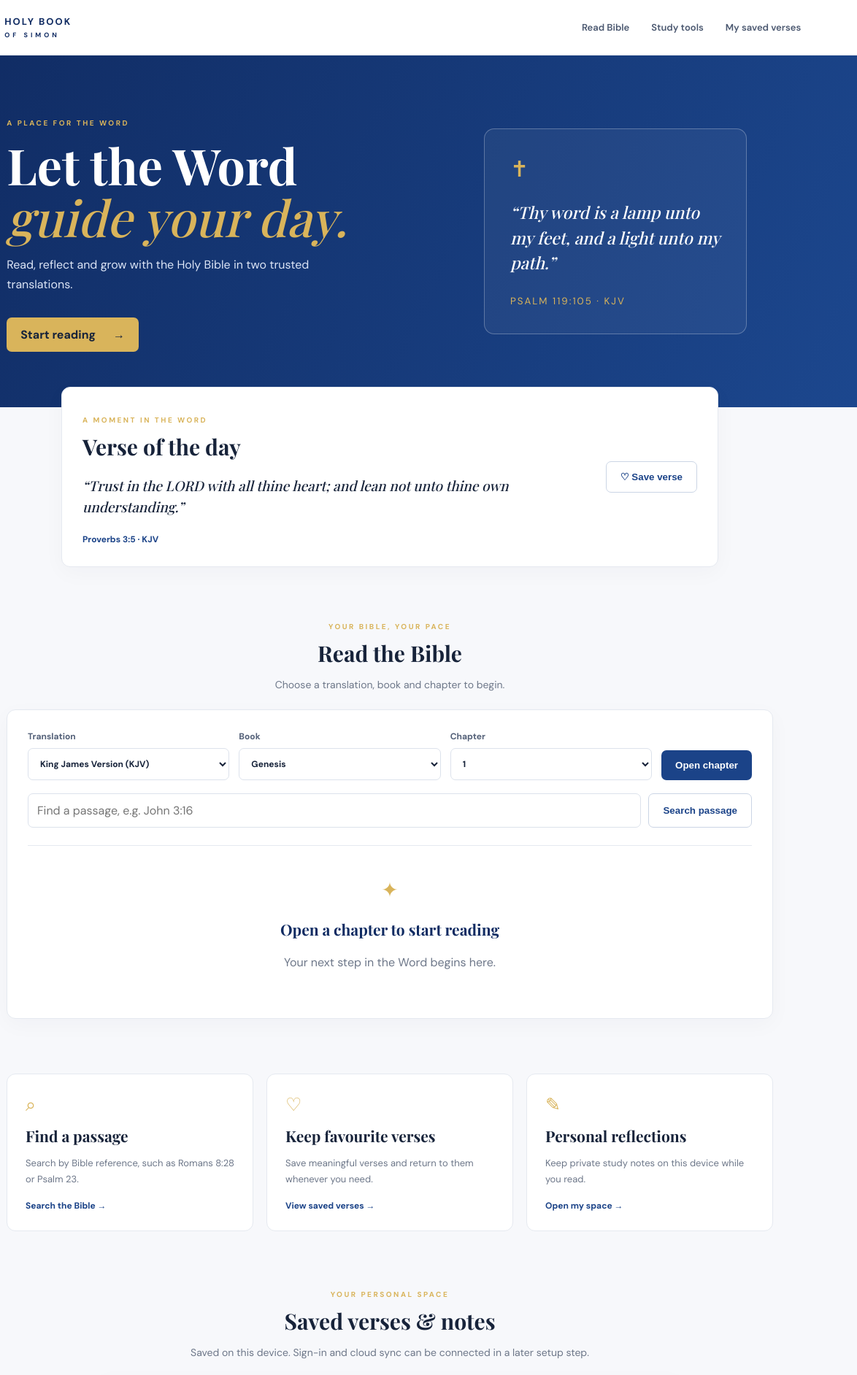
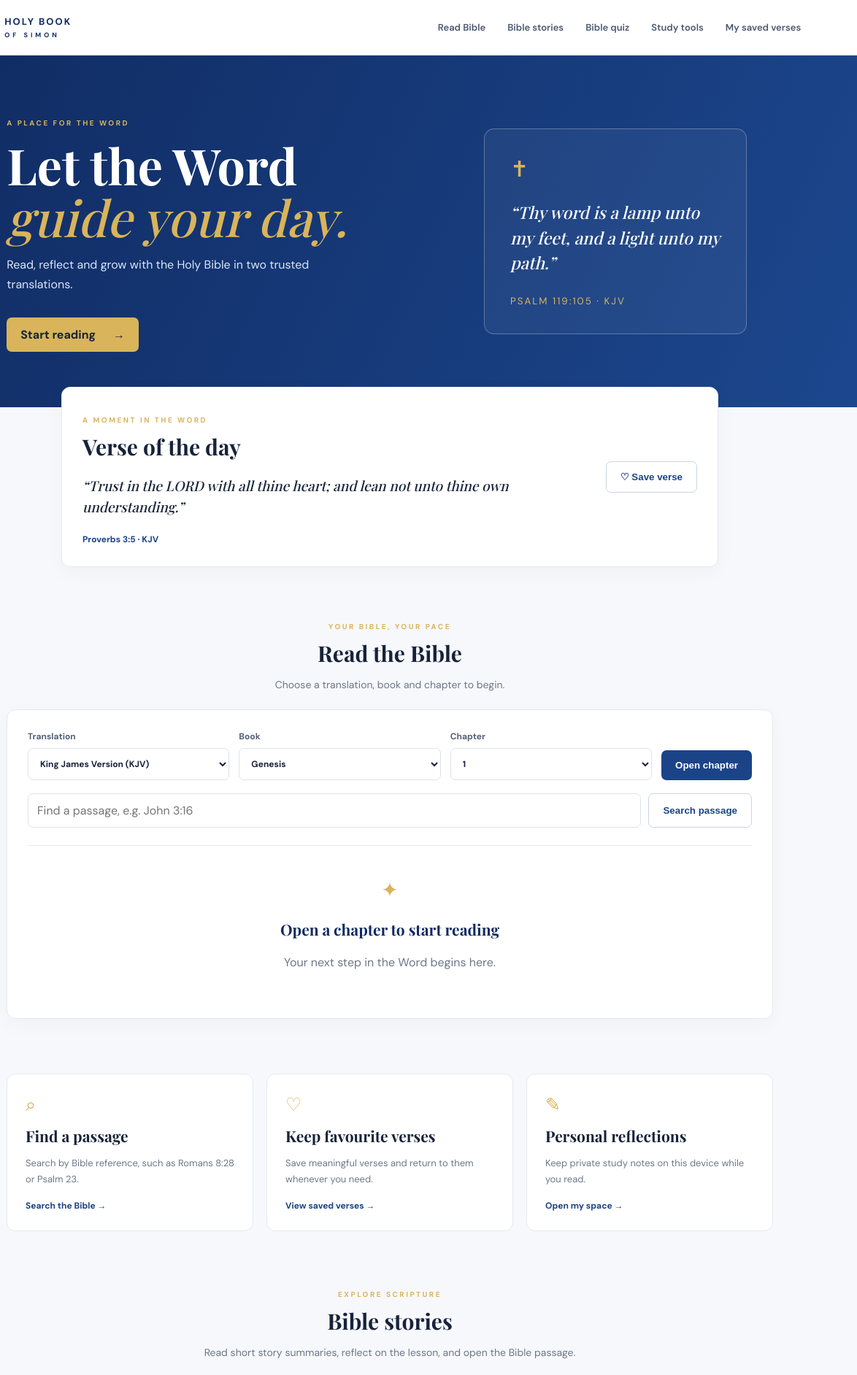
Before and after one commit to iheanachosimon8-lang/holy-book-of-simon, a plain HTML site: page index.html in a window 1280 px wide. Shown: the top 1884 px of the page at 73% size, 106-1280 px from the left. Drawn offline with nearby package versions, Linux system fonts and the light colour scheme; a web font is replaced by a local one.

Commit message:
Add Bible stories and interactive Bible quiz

```diff
--- a/index.html
+++ b/index.html
@@ -7,7 +7,7 @@
   <title>Holy Book of Simon</title><link rel="stylesheet" href="styles.css">
 </head>
 <body>
-<header class="topbar"><a class="brand" href="#"><span class="brand-mark">✦</span><span>HOLY BOOK <small>OF SIMON</small></span></a><button id="menuBtn" class="menu-btn" aria-label="Open menu">☰</button><nav id="nav"><a href="#read">Read Bible</a><a href="#study">Study tools</a><a href="#saved">My saved verses</a></nav></header>
+<header class="topbar"><a class="brand" href="#"><span class="brand-mark">✦</span><span>HOLY BOOK <small>OF SIMON</small></span></a><button id="menuBtn" class="menu-btn" aria-label="Open menu">☰</button><nav id="nav"><a href="#read">Read Bible</a><a href="#stories">Bible stories</a><a href="#quiz">Bible quiz</a><a href="#study">Study tools</a><a href="#saved">My saved verses</a></nav></header>
 <main>
 <section class="hero"><div class="hero-copy"><p class="eyebrow">A PLACE FOR THE WORD</p><h1>Let the Word<br><em>guide your day.</em></h1><p>Read, reflect and grow with the Holy Bible in two trusted translations.</p><a class="gold-btn" href="#read">Start reading <span>→</span></a></div><div class="hero-verse"><div class="cross">✝</div><p>“Thy word is a lamp unto my feet, and a light unto my path.”</p><small>PSALM 119:105 · KJV</small></div></section>
 <section class="daily panel"><div><p class="eyebrow">A MOMENT IN THE WORD</p><h2>Verse of the day</h2><p id="dailyText" class="daily-text">“Trust in the LORD with all thine heart; and lean not unto thine own understanding.”</p><b id="dailyRef">Proverbs 3:5 · KJV</b></div><button id="dailySave" class="outline-btn">♡ Save verse</button></section>
@@ -15,6 +15,8 @@
 <div class="reader panel"><div class="controls"><label>Translation<select id="version"><option value="kjv">King James Version (KJV)</option><option value="web">World English Bible (WEB)</option></select></label><label>Book<select id="book"></select></label><label>Chapter<select id="chapter"></select></label><button id="loadBtn" class="blue-btn">Open chapter</button></div><div class="search-row"><input id="searchInput" placeholder="Find a passage, e.g. John 3:16"><button id="searchBtn" class="outline-btn">Search passage</button></div><div id="readerOutput" class="reader-output"><div class="welcome"><span>✦</span><h3>Open a chapter to start reading</h3><p>Your next step in the Word begins here.</p></div></div></div>
 </section>
 <section id="study" class="study-grid"><article class="study-card"><span>⌕</span><h3>Find a passage</h3><p>Search by Bible reference, such as Romans 8:28 or Psalm 23.</p><a href="#read">Search the Bible →</a></article><article class="study-card"><span>♡</span><h3>Keep favourite verses</h3><p>Save meaningful verses and return to them whenever you need.</p><a href="#saved">View saved verses →</a></article><article class="study-card"><span>✎</span><h3>Personal reflections</h3><p>Keep private study notes on this device while you read.</p><a href="#saved">Open my space →</a></article></section>
+<section id="stories" class="stories-section"><div class="section-heading"><p class="eyebrow">EXPLORE SCRIPTURE</p><h2>Bible stories</h2><p>Read short story summaries, reflect on the lesson, and open the Bible passage.</p></div><div id="storyGrid" class="story-grid"></div></section>
+<section id="quiz" class="quiz-section"><div class="section-heading"><p class="eyebrow">TEST WHAT YOU KNOW</p><h2>Bible quiz</h2><p>Answer five questions and see your score. You can try again anytime.</p></div><div class="panel quiz-panel"><div class="quiz-top"><span id="quizProgress">Question 1 of 5</span><span id="quizScore"></span></div><h3 id="quizQuestion"></h3><div id="quizAnswers" class="quiz-answers"></div><p id="quizFeedback" class="quiz-feedback" aria-live="polite"></p><button id="quizNext" class="blue-btn" disabled>Next question</button><button id="quizRestart" class="outline-btn" hidden>Try quiz again</button></div></section>
 <section id="saved" class="saved-section"><div class="section-heading"><p class="eyebrow">YOUR PERSONAL SPACE</p><h2>Saved verses & notes</h2><p>Saved on this device. Sign-in and cloud sync can be connected in a later setup step.</p></div><div class="panel"><div id="savedList"><p class="muted">No saved verses yet. Tap “Save verse” on a passage to keep it here.</p></div><label class="notes-label">My study notes<textarea id="notes" rows="4" placeholder="Write a reflection or prayer note..."></textarea></label><button id="saveNotes" class="blue-btn">Save notes on this device</button><span id="noteStatus" class="status"></span></div></section>
 </main>
 <footer><div class="brand footer-brand"><span class="brand-mark">✦</span><span>HOLY BOOK <small>OF SIMON</small></span></div><p>“Study to shew thyself approved unto God.” — 2 Timothy 2:15</p><small>Created and owned by Iheanacho Simon lucky</small></footer>
```
